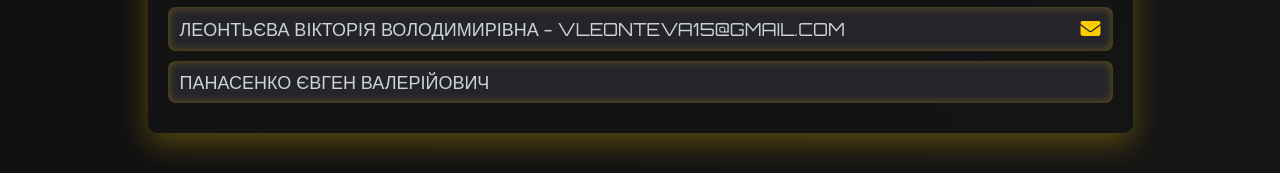
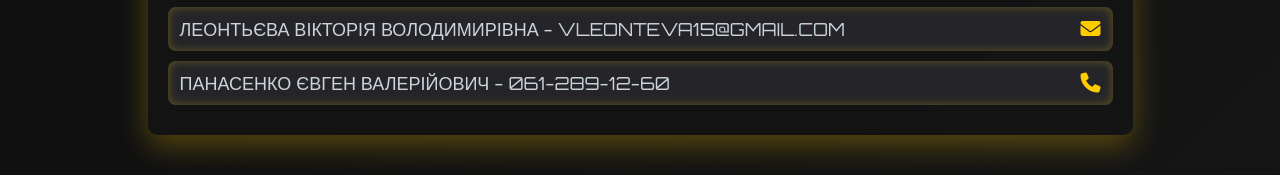
Before and after one commit to ArtyomHloba/schedule, a plain HTML site: page index.html in a window 1280 px wide. Shown: the part 1405-1580 px from the top of the page. Drawn offline with Linux system fonts and the light colour scheme.

Commit message:
fix 1.1.6

```diff
--- a/index.html
+++ b/index.html
@@ -341,7 +341,10 @@
           Леонтьєва Вікторія Володимирівна - vleonteva15@gmail.com
           <i class="fa-solid fa-envelope"></i>
         </li>
-        <li>Панасенко Євген Валерійович</li>
+        <li>
+          Панасенко Євген Валерійович - 061-289-12-60
+          <i class="fa-solid fa-phone"></i>
+        </li>
       </ul>
     </section>
   </body>
```
